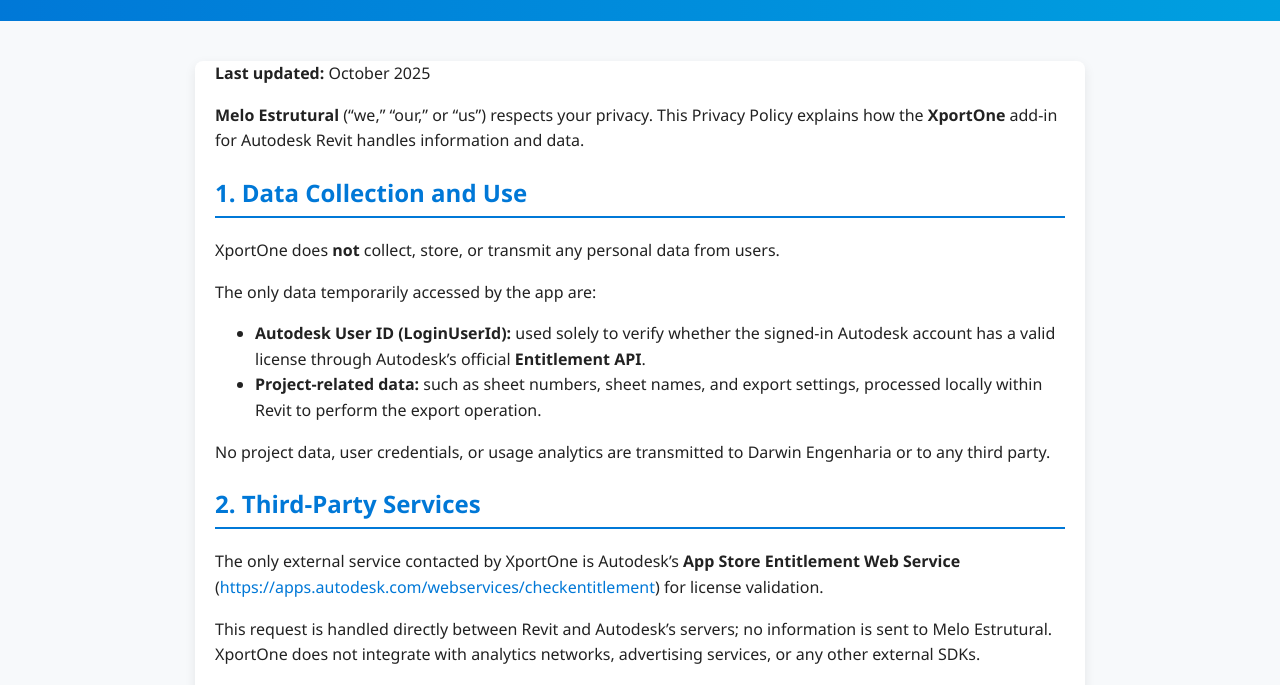
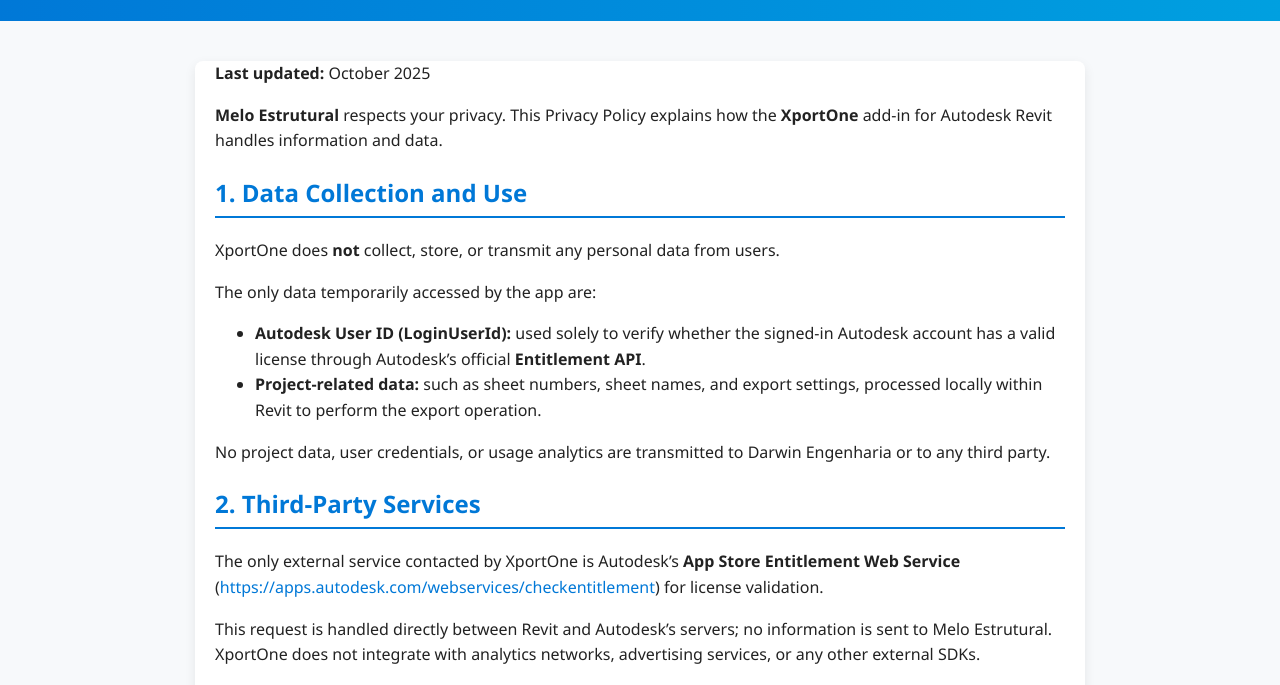
Before and after one commit to XportOne/xportone.github.io, a plain HTML site: page index.html in a window 1280 px wide. Shown: the part 69-754 px from the top of the page. Drawn offline with Linux system fonts and the light colour scheme.

Commit message:
Remove redundant wording in privacy policy

```diff
--- a/index.html
+++ b/index.html
@@ -66,7 +66,7 @@
     <main>
         <p><strong>Last updated:</strong> October 2025</p>
 
-        <p><strong>Melo Estrutural</strong> (“we,” “our,” or “us”) respects your privacy. This Privacy Policy explains how the <strong>XportOne</strong> add-in for Autodesk Revit handles information and data.</p>
+        <p><strong>Melo Estrutural</strong> respects your privacy. This Privacy Policy explains how the <strong>XportOne</strong> add-in for Autodesk Revit handles information and data.</p>
 
         <h2>1. Data Collection and Use</h2>
         <p>XportOne does <strong>not</strong> collect, store, or transmit any personal data from users.</p>
```
